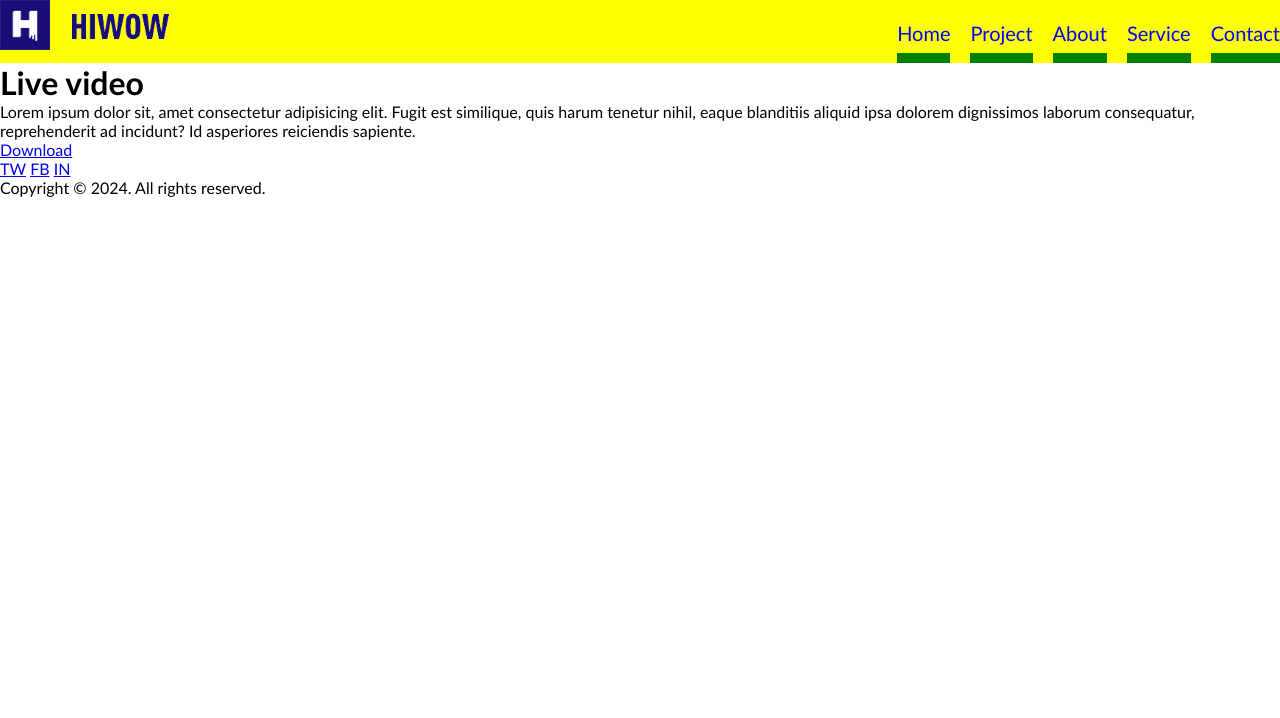
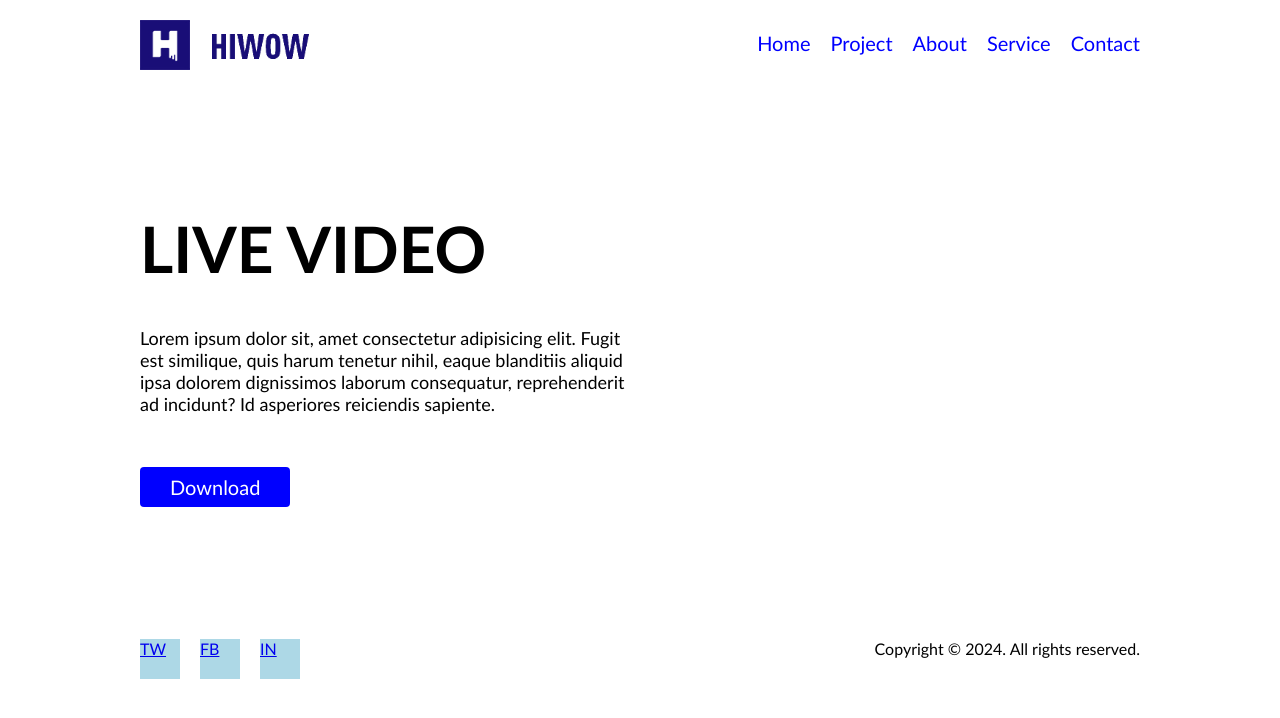
Before and after one commit to front-end-by-rimantas/49-grup-live-video, a website: page index.html in a window 1280 px wide. Drawn offline with Linux system fonts and the light colour scheme.

Commit message:
CSS classes

```diff
--- a/css/base.css
+++ b/css/base.css
@@ -10,3 +10,9 @@ body {
     font-family: 'Gill Sans', 'Gill Sans MT', Calibri, 'Trebuchet MS',
         sans-serif;
 }
+
+.container {
+    display: inline-block;
+    width: 1000px;
+    margin: 20px calc(50% - 500px);
+}
--- a/css/footer.css
+++ b/css/footer.css
@@ -0,0 +1,18 @@
+.social-list {
+    float: left;
+}
+
+.social-list > .icon {
+    float: left;
+    width: 40px;
+    height: 40px;
+    margin-right: 20px;
+    background-color: lightblue;
+}
+.social-list > .icon:last-child {
+    margin-right: 0;
+}
+
+.copyright {
+    float: right;
+}
--- a/css/header.css
+++ b/css/header.css
@@ -1,32 +1,24 @@
-header {
-    display: inline-block;
-    width: 100%;
-    background-color: yellow;
-}
-
-header > img {
+.logo {
     float: left;
     height: 50px;
 }
 
-header > nav {
+.main-nav {
     margin-top: 13px;
     float: right;
 }
 
-header a {
+.link {
     color: blue;
     float: left;
-    padding: 10px 0;
     margin-right: 20px;
     font-size: 20px;
     line-height: 20px;
-    border-bottom: 10px solid green;
     text-decoration: none;
 }
-header a:last-child {
+.link:last-child {
     margin-right: 0;
 }
-header a:hover {
+.link:hover {
     background-color: red;
 }
--- a/css/main.css
+++ b/css/main.css
@@ -0,0 +1,30 @@
+main.container {
+    margin-top: 120px;
+    margin-bottom: 120px;
+}
+
+.column {
+    width: 50%;
+    float: left;
+}
+
+.main-title {
+    font-size: 64px;
+    text-transform: uppercase;
+    color: black;
+    margin-bottom: 40px;
+}
+
+.description {
+    font-size: 18px;
+    margin-bottom: 60px;
+}
+
+.btn {
+    padding: 8px 30px;
+    font-size: 20px;
+    text-decoration: none;
+    background-color: blue;
+    color: white;
+    border-radius: 4px;
+}
--- a/index.html
+++ b/index.html
@@ -12,32 +12,32 @@
 </head>
 
 <body>
-    <header>
-        <img src="./img/logo.png" alt="HIWOW logo">
-        <nav>
-            <a href="#">Home</a>
-            <a href="#">Project</a>
-            <a href="#">About</a>
-            <a href="#">Service</a>
-            <a href="#">Contact</a>
+    <header class="container">
+        <img class="logo" src="./img/logo.png" alt="HIWOW logo">
+        <nav class="main-nav">
+            <a class="link" href="#">Home</a>
+            <a class="link" href="#">Project</a>
+            <a class="link" href="#">About</a>
+            <a class="link" href="#">Service</a>
+            <a class="link" href="#">Contact</a>
         </nav>
     </header>
 
-    <main>
-        <div>
-            <h1>Live video</h1>
-            <p>Lorem ipsum dolor sit, amet consectetur adipisicing elit. Fugit est similique, quis harum tenetur nihil, eaque blanditiis aliquid ipsa dolorem dignissimos laborum consequatur, reprehenderit ad incidunt? Id asperiores reiciendis sapiente.</p>
-            <a href="#">Download</a>
+    <main class="container">
+        <div class="column">
+            <h1 class="main-title">Live video</h1>
+            <p class="description">Lorem ipsum dolor sit, amet consectetur adipisicing elit. Fugit est similique, quis harum tenetur nihil, eaque blanditiis aliquid ipsa dolorem dignissimos laborum consequatur, reprehenderit ad incidunt? Id asperiores reiciendis sapiente.</p>
+            <a class="btn" href="#">Download</a>
         </div>
     </main>
 
-    <footer>
-        <div>
-            <a href="#">TW</a>
-            <a href="#">FB</a>
-            <a href="#">IN</a>
+    <footer class="container">
+        <div class="social-list">
+            <a class="icon" href="#">TW</a>
+            <a class="icon" href="#">FB</a>
+            <a class="icon" href="#">IN</a>
         </div>
-        <p>Copyright &copy; 2024. All rights reserved.</p>
+        <p class="copyright">Copyright &copy; 2024. All rights reserved.</p>
     </footer>
 </body>
 
```
